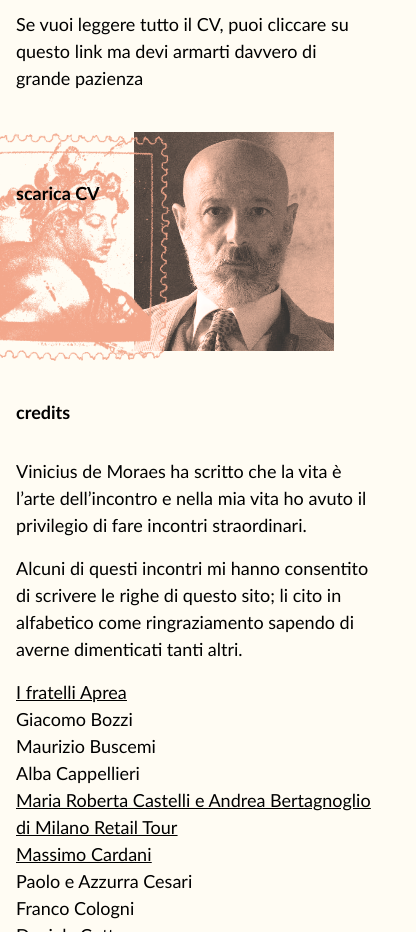
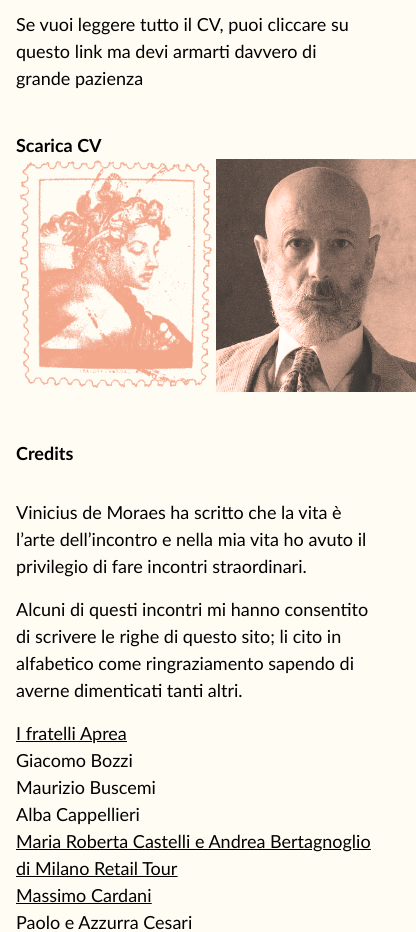
Before and after one commit to Eedma/slow-consulting, a Next.js app: page /about in a window 390 px wide. Shown: the part 1040-1972 px from the top of the page, 416 px wide, since content can reach past the window. Built offline with nearby package versions, Linux system fonts and the light colour scheme.

Commit message:
fix chi-sono

```diff
--- a/src/app/about/page.tsx
+++ b/src/app/about/page.tsx
@@ -27,10 +27,12 @@ export default function AboutPage() {
                 Se vuoi leggere tutto il CV, puoi cliccare su questo link ma
                 devi armarti davvero di grande pazienza
             </p>
-            <div className="my-10 flex justify-between">
-                <a href="/CV.pdf" download>
-                    <h4>scarica CV</h4>
-                </a>
+            <div className="my-10 flex justify-between md:flex-row flex-col">
+                <div>
+                    <a href="/CV.pdf" download>
+                        <h4 className="m-0">Scarica CV</h4>
+                    </a>
+                </div>
 
                 <div className="relative flex mr-10">
                     <Image
@@ -38,7 +40,7 @@ export default function AboutPage() {
                         width={200}
                         height={200}
                         alt="portrait illustration"
-                        className="absolute right-[160px]"
+                        className="md:absolute md:right-[160px] static"
                     />
                     <Image
                         src="/chisono-2.png"
@@ -49,7 +51,7 @@ export default function AboutPage() {
                 </div>
             </div>
             <div>
-                <h4>credits</h4>
+                <h4>Credits</h4>
                 <p>
                     Vinicius de Moraes ha scritto che la vita è l’arte
                     dell’incontro e nella mia vita ho avuto il privilegio di
--- a/src/app/page.tsx
+++ b/src/app/page.tsx
@@ -9,7 +9,7 @@ export default function Home() {
                 height={200}
                 alt="homepage logo"
             />
-            <div className="my-40">
+            <div className="my-20">
                 <p>La vita è fatta di tempo.</p>
 
                 <p>
--- a/src/components/Navbar.tsx
+++ b/src/components/Navbar.tsx
@@ -5,7 +5,6 @@ import {
     Disclosure,
     DisclosureButton,
     DisclosurePanel,
-    useClose,
 } from "@headlessui/react";
 import { Bars3Icon, XMarkIcon } from "@heroicons/react/24/outline";
 import Link from "next/link";
@@ -26,7 +25,6 @@ function classNames(...classes: string[]) {
 export default function Navbar() {
     const [path, setPath] = useState("");
     const pathname = usePathname();
-    let close = useClose();
 
     useEffect(() => {
         setPath(pathname);
```
